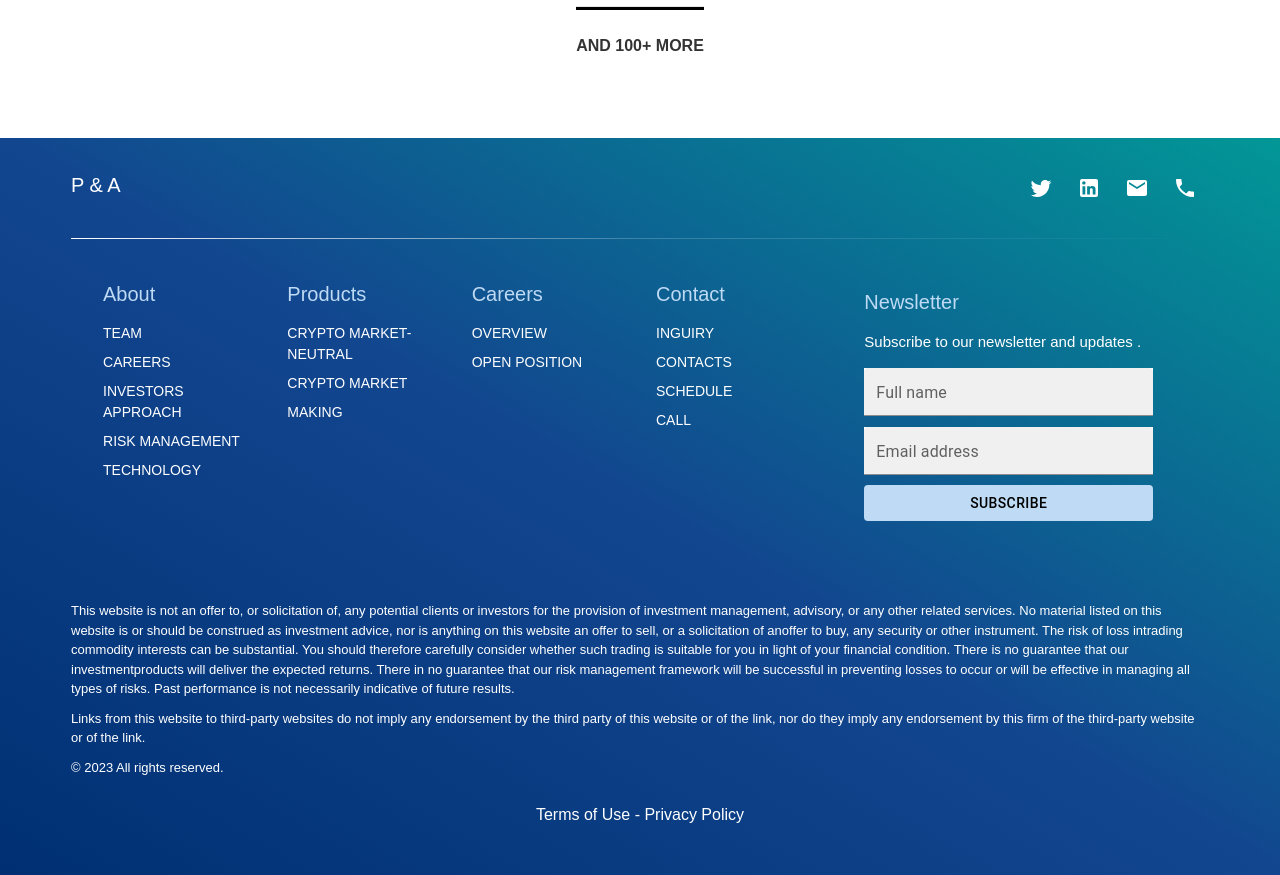
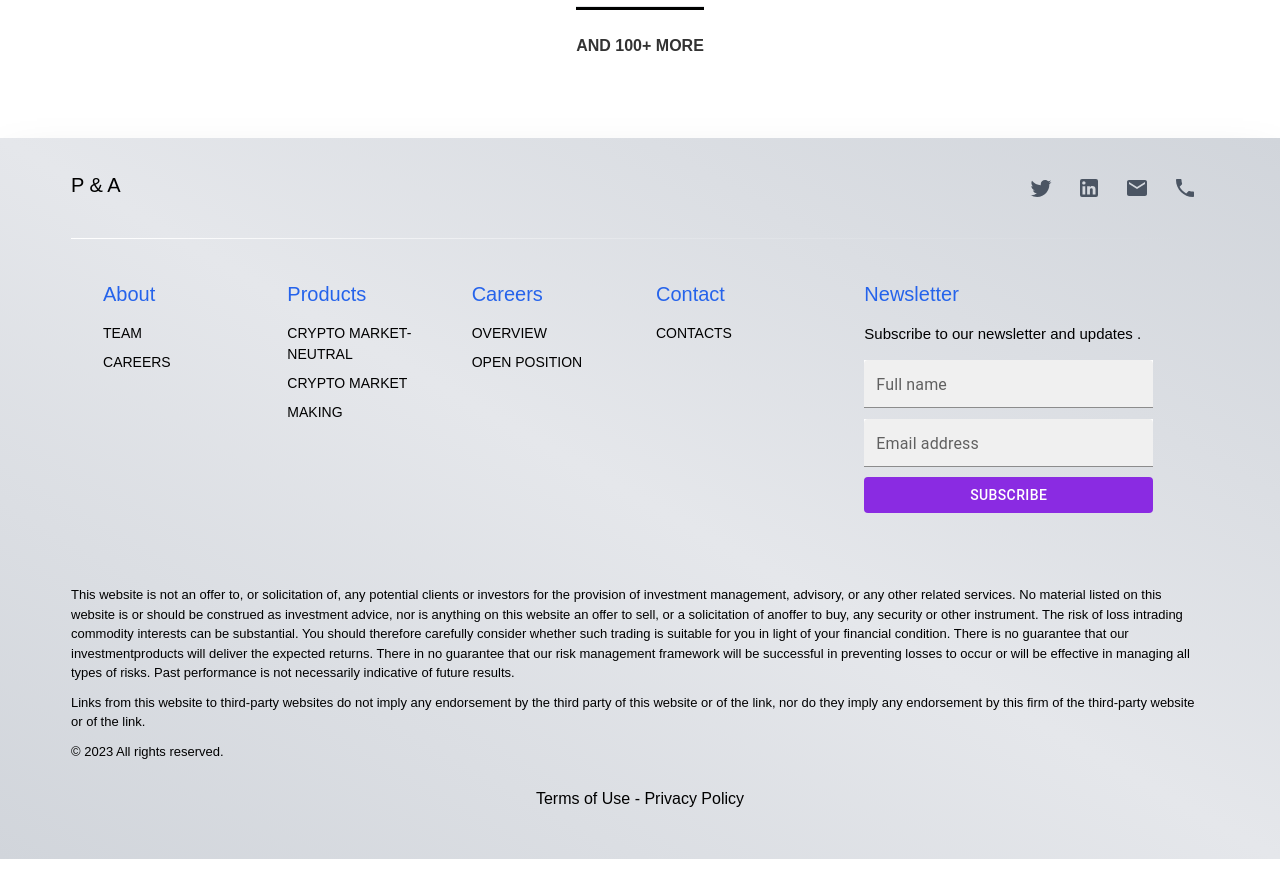
Before and after one commit to CryptoNinja1210/crypto-site, a React (Vite) app: page /market in a window 1280 px wide. Shown: the part 2700-3575 px from the top of the page. Built offline with nearby package versions, Linux system fonts and the light colour scheme; a web font is replaced by a local one.

Commit message:
bg changed

```diff
--- a/src/components/Layout/footer.jsx
+++ b/src/components/Layout/footer.jsx
@@ -16,23 +16,23 @@ export default function Footer() {
   };
 
   return (
-    <div className="w-full h-full flex lg:justify-center justify-between bg-gradient-to-tr to-[#029797] via-[#12468f] from-[#003073]">
-      <div className="lg:w-[1170px] w-full py-8 px-4 text-white">
+    <div className="shadow-2xl backdrop-filter w-full h-full flex lg:justify-center justify-between bg-gradient-to-tr to-gray-300 via-gray-200 from-gray-300">
+      <div className="lg:w-[1170px] w-full py-8 px-4 text-black">
         {/* header */}
         <div className="md:flex md:justify-between text-center">
-          <div className="text-white text-[20px] py-3 md:py-0">P & A</div>
+          <div className="text-[20px] py-3 md:py-0">P & A</div>
           <div className="flex justify-center p-3 md:p-0">
             <IconButton sx={{ px: "12px", py: "6px" }}>
-              <TwitterIcon className="w-[44px] h-[34px] text-white hover:text-gray-600" />
+              <TwitterIcon className="w-[44px] h-[34px] text-gray-600 hover:text-gray-600" />
             </IconButton>
             <IconButton sx={{ px: "12px", py: "6px" }}>
-              <LinkedInIcon className="w-[44px] h-[34px] text-white hover:text-gray-600" />
+              <LinkedInIcon className="w-[44px] h-[34px] text-gray-600 hover:text-gray-600" />
             </IconButton>
             <IconButton sx={{ px: "12px", py: "6px" }}>
-              <MailIcon className="w-[44px] h-[34px] text-white hover:text-gray-600" />
+              <MailIcon className="w-[44px] h-[34px] text-gray-600 hover:text-gray-600" />
             </IconButton>
             <IconButton sx={{ px: "12px", py: "6px" }}>
-              <PhoneIcon className="w-[44px] h-[34px] text-white hover:text-gray-600" />
+              <PhoneIcon className="w-[44px] h-[34px] text-gray-600 hover:text-gray-600" />
             </IconButton>
           </div>
         </div>
@@ -46,11 +46,11 @@ export default function Footer() {
           }}
         />
         <div className="flex flex-col md:flex-row-reverse py-8 md:px-4">
-          <div className="md:w-1/3 my-2 px-[40px]">
-            <div className="mb-[10px] text-[20px]  text-[#bedaf4]">
+          <div className="md:w-1/3  px-[40px]">
+            <div className="mb-[10px] text-[20px]  text-blue-600">
               Newsletter
             </div>
-            <div className="py-1 text-[15px] text-white">
+            <div className="py-1 text-[15px]">
               Subscribe to our newsletter and updates .
             </div>
             <TextField
@@ -81,9 +81,9 @@ export default function Footer() {
             /> */}
             <Button
               sx={{
-                color: "black",
-                bgcolor: "#bedaf4",
-                "&:hover": { bgcolor: "lightskyblue" },
+                color: "white",
+                bgcolor: "blueviolet",
+                "&:hover": { bgcolor: "gray" },
                 mt: "10px",
                 mb: "40px",
               }}
@@ -96,14 +96,14 @@ export default function Footer() {
             <div className="grid md:grid-cols-4 grid-cols-1 ">
               {FooterPages.map((item, i) => (
                 <div key={item.name + "_" + i} className="px-4">
-                  <div className="mb-[10px] text-[20px]  text-[#bedaf4]">
+                  <div className="mb-[10px] text-[20px]  text-blue-600">
                     {item.name}
                   </div>
                   {item.data.map((data, i) => (
                     <div
                       key={data.name + "_" + i}
                       onClick={() => goToPage(data.url)}
-                      className="py-1 text-[14px] text-white hover:text-gray-300 cursor-pointer"
+                      className="py-1 text-[14px] hover:text-gray-700 cursor-pointer"
                     >
                       {data.name}
                     </div>
--- a/src/data/index.jsx
+++ b/src/data/index.jsx
@@ -103,9 +103,9 @@ export const FooterPages = [
     data: [
       { name: "TEAM", url: "/team" },
       { name: "CAREERS", url: "/careers" },
-      { name: "INVESTORS APPROACH", url: "/" },
-      { name: "RISK MANAGEMENT", url: "/" },
-      { name: "TECHNOLOGY", url: "/" },
+      // { name: "INVESTORS APPROACH", url: "/" },
+      // { name: "RISK MANAGEMENT", url: "/" },
+      // { name: "TECHNOLOGY", url: "/" },
     ],
   },
   {
@@ -126,10 +126,10 @@ export const FooterPages = [
   {
     name: "Contact",
     data: [
-      { name: "INGUIRY", url: "/" },
+      // { name: "INGUIRY", url: "/" },
       { name: "CONTACTS", url: "/contacts" },
-      { name: "SCHEDULE", url: "/" },
-      { name: "CALL", url: "/" },
+      // { name: "SCHEDULE", url: "/" },
+      // { name: "CALL", url: "/" },
     ],
   },
 ];
--- a/src/pages/Home/index.jsx
+++ b/src/pages/Home/index.jsx
@@ -104,14 +104,14 @@ export default function Home() {
               animation: "3s ease 0s infinite normal none running glow",
             }}
           ></object>
-          <p className="md:mx-0 mx-2 font-[Playfair] text-slate-500 text-[2.5rem] pt-10 pb-5 ">
+          <p className="md:mx-0 mx-2 font-[Playfair] text-gray-600 text-[2.5rem] pt-10 pb-5 ">
             Leading Global Investment Manager and Crypto Market Maker
           </p>
         </div>
       </div>
 
       <div className="bg-white flex justify-center">
-        <div className="md:mx-0 mx-4 text-4xl font-[Playfair] py-32 text-[#033360]">
+        <div className="md:mx-0 mx-4 text-4xl font-[Playfair] py-32 text-blue-900">
           About Us
           <div className="pt-8 font-serif text-gray-600 text-sm md:text-md lg:text-xl lg:w-[1170px]">
             P&A is the Digital Asset Management Division Arm of Coban Capital.
@@ -128,7 +128,7 @@ export default function Home() {
         {/* </Fade> */}
       </div>
 
-      <div className="w-full bg-[#eee] flex justify-center">
+      <div className="w-full bg-gray-200 flex justify-center">
         <div className="flex flex-col md:flex-row justify-end">
           <div className="lg:w-2/5">
             <Text
@@ -157,7 +157,7 @@ export default function Home() {
           </div>
         </div>
       </div>
-      <div className="w-full bg-white flex absoulte">
+      <div className="w-full bg-gray-100 flex absoulte">
         <div className="flex flex-col md:flex-row-reverse justify-end">
           <div className="lg:w-2/5">
             <Text
@@ -184,21 +184,21 @@ export default function Home() {
           </div>
         </div>
       </div>
-      <div className="w-full bg-[#033360] flex justify-center">
+      <div className="w-full bg-gradient-to-tr to-gray-200 via-gray-300 from-gray-200 flex justify-center">
         <div className="flex flex-col md:flex-row justify-end">
           <div className="lg:w-2/5">
             <div className="py-24 px-4">
-              <div className=" text-[#bedaf4] text-3xl py-7">
+              <div className=" text-blue-900 text-3xl py-7">
                 Crypto Market Maker for Token Projects and Cryptocurrency
                 Exchanges
               </div>
-              <div className="mb-5 text-base text-white">
+              <div className="mb-5 text-base text-gray-500">
                 Crypto Market Making. We provide you the liquidity needed to
                 grow your token project and cryptocurrency exchange.
               </div>
               <div className=" pt-6 px-4">
                 <div
-                  className="w-32 mx-4 px-2 my-auto py-3 rounded-md cursor-pointer text-[#00306e] bg-white hover:bg-gray-500 hover:drop-shadow-xl duration-500"
+                  className="w-32 mx-4 px-2 my-auto py-3 rounded-md cursor-pointer text-[#00306e] bg-white hover:bg-gray-500 hover:drop-shadow-xl duration-200"
                   onClick={() => {
                     goTopage("/market");
                   }}
@@ -217,18 +217,18 @@ export default function Home() {
           </div>
         </div>
       </div>
-      <div className="w-full bg-white flex justify-center">
-        <div className="md:py-24 md:px-4 w-full lg:w-[1170px] md:m-0 m-4">
-          <p className="md:font-bold text-2xl md:text-3xl mt-6 mb-5 text-center md:text-start">
+      <div className="w-full bg-gray-50 flex justify-center">
+        <div className="py-24 md:px-4 w-full lg:w-[1170px] md:m-0 m-4">
+          <p className="text-blue-900 text-2xl md:text-3xl mt-6 mb-5 text-center md:text-start">
             Our Competitive Advantage
           </p>
-          <div className="flex">
+          {/* <div className="flex">
             <hr className="h-[5px] w-8 my-5 bg-[rgb(3,51,96)] mx-auto md:mx-0" />
-          </div>
-          <div className="grid md:grid-cols-4">
-            <div className="">
-              <p className="text-2xl  my-4">Team</p>
-              <p className="py-7 ">
+          </div> */}
+          <div className="grid sm:grid-cols-2 lg:grid-cols-4 gap-3 md:gap-6">
+            <div className="bg-white shadow-lg rounded-lg p-8 h-full">
+              <p className="h-1/6 flex items-center text-2xl my-3">Team</p>
+              <p className=" ">
                 Our team comprises seasoned financial experts and crypto
                 enthusiasts from around the world, offering a comprehensive
                 understanding of global markets and local nuances. This
@@ -236,8 +236,10 @@ export default function Home() {
                 that capitalize on unique opportunities in various regions.
               </p>
             </div>
-            <div className="px-4">
-              <p className="text-2xl my-3">Advanced Analytical Tools</p>
+            <div className="bg-white shadow-lg rounded-lg p-8 h-full">
+              <p className="h-1/6 flex items-center text-2xl my-3">
+                Advanced Analytical Tools
+              </p>
               <p className=" ">
                 Leveraging cutting-edge data analytics and AI-driven
                 technologies, we stay ahead of market trends and identify
@@ -246,8 +248,10 @@ export default function Home() {
                 optimizing returns and mitigating risks.
               </p>
             </div>
-            <div className="px-4">
-              <p className="text-2xl my-3">Strategic Risk Management</p>
+            <div className="bg-white shadow-lg rounded-lg p-8 h-full ">
+              <p className="h-1/6 flex items-center text-2xl my-3">
+                Strategic Risk Management
+              </p>
               <p className=" ">
                 Our holistic approach to risk management involves not only
                 market analysis but also regulatory assessment and security
@@ -257,8 +261,10 @@ export default function Home() {
                 standards.
               </p>
             </div>
-            <div className="px-4">
-              <p className="text-2xl my-3">Global Network and Partnerships</p>
+            <div className="bg-white shadow-lg rounded-lg p-8 h-full">
+              <p className="h-1/6 flex items-center text-2xl my-3">
+                Global Network and Partnerships
+              </p>
               <p className=" ">
                 We&apos;ve cultivated strong relationships with key players in
                 the cryptocurrency ecosystem, including exchanges, blockchain
@@ -271,35 +277,35 @@ export default function Home() {
           </div>
         </div>
       </div>
-      <div className="w-full bg-[#033360] flex justify-center">
+      <div className="w-full bg-gradient-to-tr to-gray-200 via-gray-300 from-gray-400 flex justify-center">
         <div className="py-20 lg:pl-32 px-4 w-full lg:w-[1170px]">
-          <p className="md:font-bold text-2xl md:text-3xl text-center text-white">
+          <p className="text-2xl md:text-3xl text-center text-blue-900">
             Our Partners
           </p>
           <div className="flex">
-            <hr className="h-[5px] w-8 my-6 bg-white mx-auto" />
+            <hr className="h-[5px] w-8 my-6 bg-gray-100 mx-auto" />
           </div>
           <div className="grid grid-cols-1 md:grid-cols-4 gap-5">
-            <div className="flex justify-center items-center px-2 py-4 mx-auto rounded-md border-2 border-cyan-500 shadow-md hover:shadow-red-300 shadow-white bg-white transition duration-500 hover:-hue-rotate-90 hover:scale-110">
+            <div className="flex justify-center items-center px-2 py-4 mx-auto rounded-md border-2 border-blue-500 shadow-md hover:shadow-red-300 shadow-white bg-white transition duration-500 hover:-hue-rotate-90 hover:scale-110">
               <img className="w-52 h-16" src="/images/partner1.png " alt="" />
             </div>
-            <div className="flex justify-center items-center px-2 py-4 mx-auto rounded-md border-2 border-cyan-500 shadow-md hover:shadow-red-300 shadow-white bg-white transition duration-500 hover:-hue-rotate-90 hover:scale-110">
+            <div className="flex justify-center items-center px-2 py-4 mx-auto rounded-md border-2 border-blue-500 shadow-md hover:shadow-red-300 shadow-white bg-white transition duration-500 hover:-hue-rotate-90 hover:scale-110">
               <img className="w-52 h-16" src="/images/partner2.jpg" alt="" />
             </div>
-            <div className="flex justify-center items-center px-2 py-4 mx-auto rounded-md border-2 border-cyan-500 shadow-md hover:shadow-red-300 shadow-white bg-white transition duration-500 hover:-hue-rotate-90 hover:scale-110">
+            <div className="flex justify-center items-center px-2 py-4 mx-auto rounded-md border-2 border-blue-500 shadow-md hover:shadow-red-300 shadow-white bg-white transition duration-500 hover:-hue-rotate-90 hover:scale-110">
               <img className="w-52 h-16" src="/images/partner3.png" alt="" />
             </div>
-            <div className="flex justify-center items-center px-2 py-4 mx-auto rounded-md border-2 border-cyan-500 shadow-md hover:shadow-red-300 shadow-white bg-white transition duration-500 hover:-hue-rotate-90 hover:scale-110">
+            <div className="flex justify-center items-center px-2 py-4 mx-auto rounded-md border-2 border-blue-500 shadow-md hover:shadow-red-300 shadow-white bg-white transition duration-500 hover:-hue-rotate-90 hover:scale-110">
               <img className="w-52 h-16" src="/images/partner4.png" alt="" />
             </div>
-            <div className="flex items-center px-2 py-2 mx-auto rounded-md border-2 border-cyan-500 shadow-md hover:shadow-red-300 shadow-white bg-white transition duration-500 hover:-hue-rotate-90 hover:scale-110">
+            <div className="flex items-center px-2 py-2 mx-auto rounded-md border-2 border-blue-500 shadow-md hover:shadow-red-300 shadow-white bg-white transition duration-500 hover:-hue-rotate-90 hover:scale-110">
               <img
                 className="w-52 h-16 rounded-md"
                 src="/images/partner5.jfif"
                 alt=""
               />
             </div>
-            <div className="flex justify-center items-center px-2 py-4 mx-auto rounded-md border-2 border-cyan-500 shadow-md hover:shadow-red-300 shadow-white bg-white transition duration-500 hover:-hue-rotate-90 hover:scale-110">
+            <div className="flex justify-center items-center px-2 py-4 mx-auto rounded-md border-2 border-blue-500 shadow-md hover:shadow-red-300 shadow-white bg-white transition duration-500 hover:-hue-rotate-90 hover:scale-110">
               <img className="w-52 h-16" src="/images/partner6.jfif" alt="" />
             </div>
           </div>
@@ -332,7 +338,7 @@ export default function Home() {
         </div>
       </div> */}
 
-      <div className="w-full bg-white flex justify-center">
+      <div className="w-full bg-gray-100 flex justify-center">
         <div className="my-own-custom-container my-7 md:py-20 md:px-4 w-full lg:w-[1170px] md:m-0 m-4">
           <div className="text-blue-950 text-xl md:text-3xl lg:text-4xl font-[Playfair] my-6 md:mx-0 mx-3">
             Latest insights from P&A
--- a/src/pages/Portfolio/index.jsx
+++ b/src/pages/Portfolio/index.jsx
@@ -8,13 +8,13 @@ export default function Portfolio() {
   return (
     <Layout>
       {/* <div className="bg-gradient-to-bl from-[#0aa7f0] via-[#085988] to-[#01314d] w-full flex justify-center"> */}
-      <div className="bg-gray-400 w-full flex justify-center">
+      <div className="bg-gradient-to-tr to-lime-50 via-gray-200 from-yellow-50 w-full flex justify-center">
         <div className="my-24 lg:w-[1170px] w-full px-4 self-center">
           {/* <Slide duration={2000} triggerOnce direction="right"> */}
-          <p className="font-[Playfair] text-white text-[2.5rem] pt-10 pb-5">
+          <p className="font-[Playfair] text-[2.5rem] pt-10 pb-5">
             Investment capital
           </p>
-          <p className="text-white text-[1.25rem]">
+          <p className="text-[1.25rem]">
             Focuses on investment in Web 3.0, Layer 2 and DApps combining DeFi,
             NFT or DAO elements
           </p>
```
Also changed, not shown: src/pages/Careers/index.jsx (+3 -5 lines), src/pages/Contats/index.jsx (+5 -8 lines), src/pages/Product/index.jsx (+8 -8 lines), src/pages/Team/index.jsx (+7 -9 lines).
